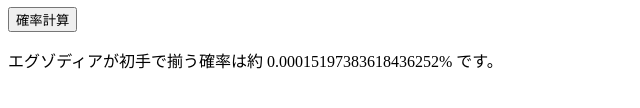
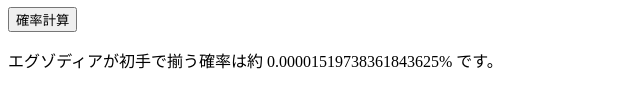
Before and after one commit to Gomazou0413/Gomazou0413.github.io, a plain HTML site: page index.html in a window 1280 px wide. Both pictures are taken after a click on the button "確率計算". Shown: the part 212-320 px from the top of the page, 0-640 px from the left. Drawn offline with Linux system fonts and the light colour scheme.

Commit message:
Update index.html

```diff
--- a/index.html
+++ b/index.html
@@ -40,7 +40,7 @@
 
             // 百分率に変換して表示
             const resultElement = document.getElementById('result');
-            resultElement.textContent = `エグゾディアが初手で揃う確率は約 ${probability * 100}% です。`;
+            resultElement.textContent = `エグゾディアが初手で揃う確率は約 ${probability * 10}% です。`;
         }
     </script>
 
```
